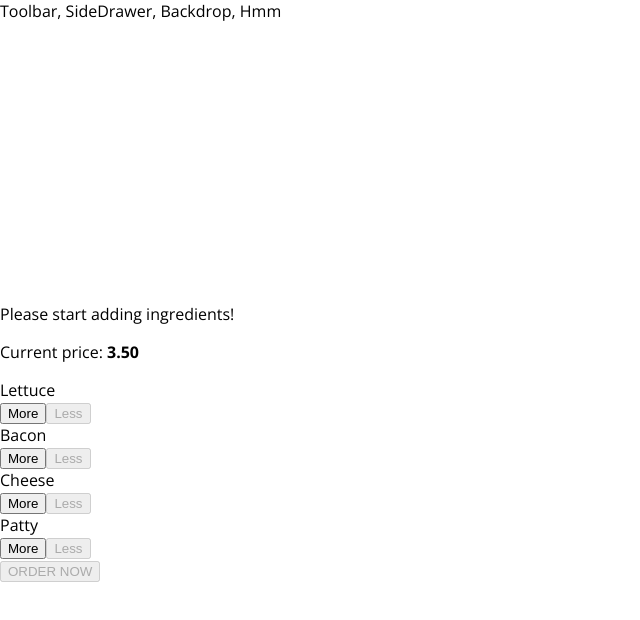
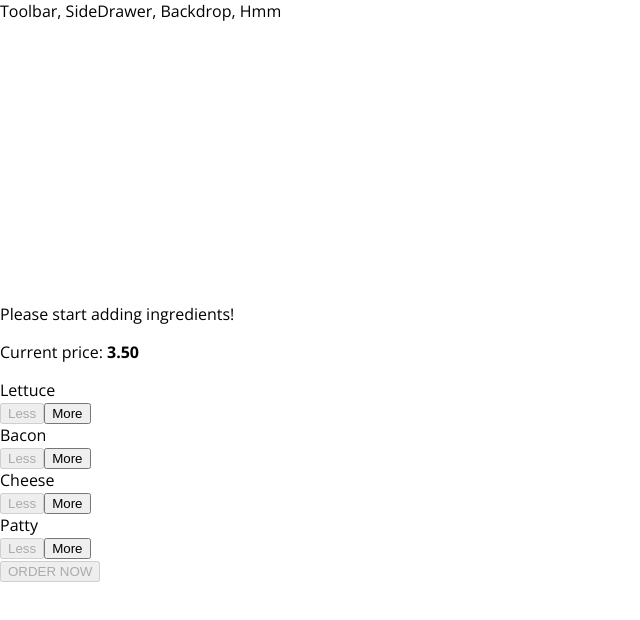
Before and after one commit to makomweb/notes-react-course, a React app: page / in a window 1280 px wide. Shown: the top 620 px of the page, without its empty margins (0-640 px from the left). Built offline with nearby package versions, Linux system fonts and the light colour scheme.

Commit message:
swap less and more buttons

```diff
--- a/src/components/Burger/BuildControls/BuildControl/BuildControl.jsx
+++ b/src/components/Burger/BuildControls/BuildControl/BuildControl.jsx
@@ -4,13 +4,13 @@ import styles from './BuildControl.css';
 const buildControl = (props) => (
     <div className={styles.BuildControl}>
         <div className={styles.Label}>{props.label}</div>
-        <button className={styles.More} onClick={props.added}>More</button>
         <button
             className={styles.Less}
             onClick={props.removed}
             disabled={props.disabled}>
             Less
         </button>
+        <button className={styles.More} onClick={props.added}>More</button>
     </div>
 );
 
```
